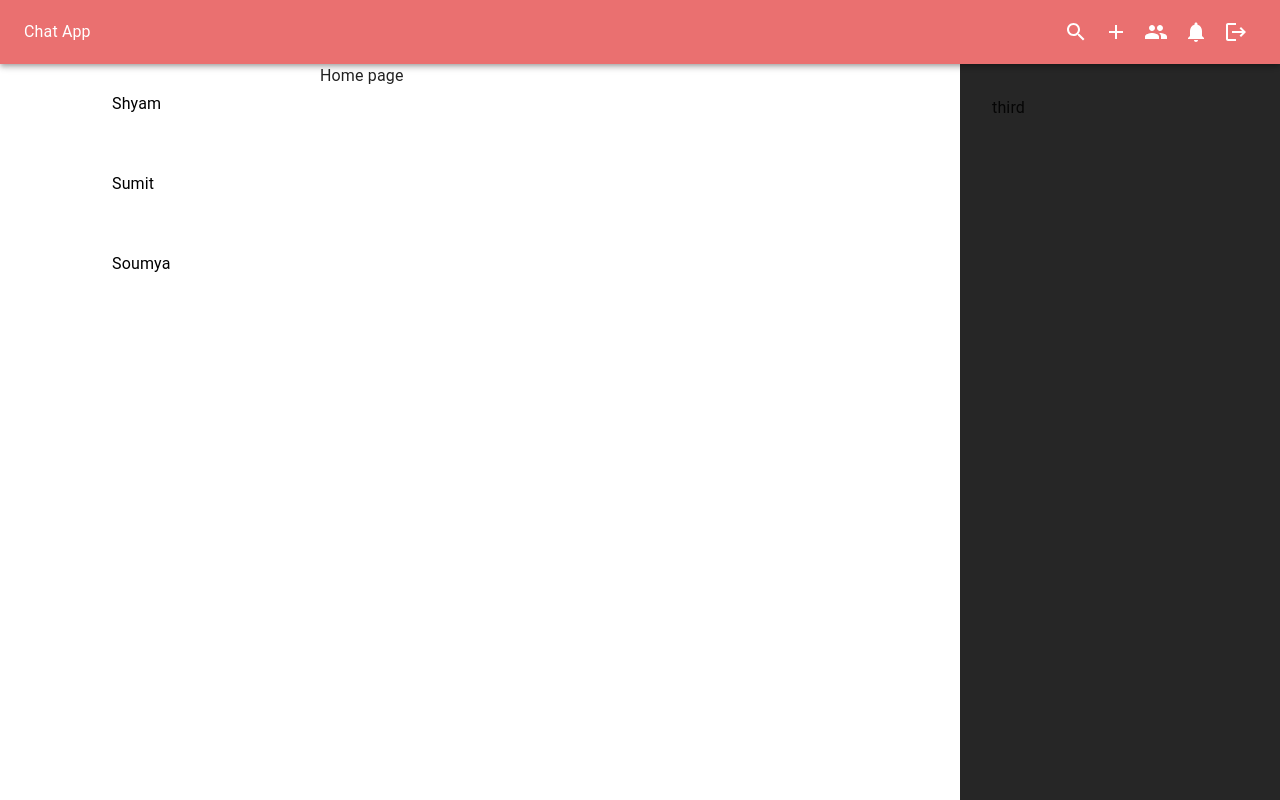
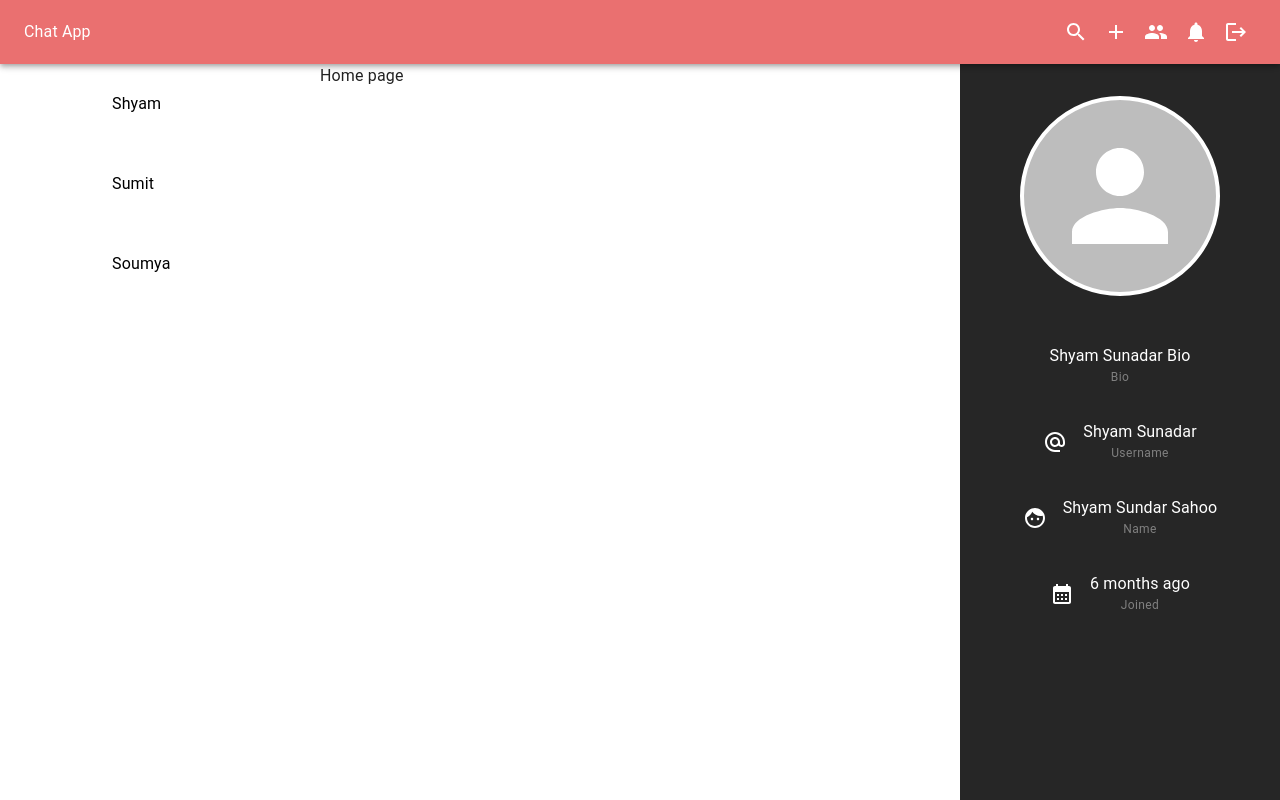
Before and after one commit to Shyam01999/chat-app, a React (Vite) app in the folder client/: page / in a window 1280 px wide. Built offline with nearby package versions, Linux system fonts and the light colour scheme.

Commit message:
profile card

```diff
--- a/client/package.json
+++ b/client/package.json
@@ -17,6 +17,7 @@
     "@mui/material": "^6.1.9",
     "6pp": "^1.3.9",
     "axios": "^1.7.8",
+    "moment": "^2.30.1",
     "react": "^18.3.1",
     "react-dom": "^18.3.1",
     "react-helmet-async": "^2.0.5",
--- a/client/src/components/layout/AppLayout.jsx
+++ b/client/src/components/layout/AppLayout.jsx
@@ -5,6 +5,7 @@ import { Grid } from "@mui/material";
 import ChatList from "../specific/ChatList";
 import { samplechats } from "../../constants/sampleData";
 import { useParams } from "react-router-dom";
+import Profile from "../specific/Profile";
 
 const AppLayout = () => (WrappedComponent) => {
   return (props) => {
@@ -57,7 +58,7 @@ const AppLayout = () => (WrappedComponent) => {
               backgroundColor: "rgba(0,0,0,0.85)",
             }}
           >
-            third
+            <Profile/>
           </Grid>
         </Grid>
       </>
--- /dev/null
+++ b/client/src/components/specific/Profile.jsx
@@ -0,0 +1,71 @@
+import React from "react";
+import Typography from "@mui/material/Typography";
+import {
+  Face as FaceIcon,
+  AlternateEmail as UsernameIcon,
+  CalendarMonth as CalendarIcon,
+} from "@mui/icons-material";
+import { Avatar, Stack } from "@mui/material";
+import moment from "moment";
+
+function Profile() {
+  const AvatarStyle = {
+    width: 200,
+    height: 200,
+    objectFit: "contain",
+    marginBottom: "1rem",
+    border: "4px solid white",
+  };
+
+  return (
+    <>
+      <Stack direction={"column"} alignItems={"center"} gap={"2rem"}>
+        <Avatar sx={AvatarStyle} />
+        <ProfileCard
+          heading={"Bio"}
+          text={"Shyam Sunadar Bio"}
+        />
+        <ProfileCard
+          heading={"Username"}
+          text={"Shyam Sunadar"}
+          Icon={<UsernameIcon />}
+        />
+        <ProfileCard
+          heading={"Name"}
+          text={"Shyam Sundar Sahoo"}
+          Icon={<FaceIcon />}
+        />
+        <ProfileCard
+          heading={"Joined"}
+          text={moment("2024-06-11T18:30:00.000Z").fromNow()}
+          Icon={<CalendarIcon />}
+        />
+      </Stack>
+    </>
+  );
+}
+
+export default Profile;
+
+const ProfileCard = ({ text, Icon, heading }) => {
+  return (
+    <>
+      <Stack
+        direction="row"
+        alignItems={"center"}
+        spacing="1rem"
+        color="white"
+        textAlign="center"
+      >
+        {Icon && Icon}
+        <Stack>
+
+          <Typography variant="body" >
+            {text}
+          </Typography>
+          <Typography variant="caption" color="gray">{heading}</Typography>
+        </Stack>
+      </Stack>
+    </>
+  );
+};
--- a/client/src/components/styles/StyledComponents.jsx
+++ b/client/src/components/styles/StyledComponents.jsx
@@ -18,6 +18,6 @@ export const Link = styled(LinkComponent)`
   color: black;
   padding: 1rem;
   &:hover {
-    background-color: #f0f0f0;
+    background-color: rgba(0, 0, 0, 0.1);
   }
 `;
```
Also changed, not shown: 1 other file (tests, documents, lock files or other folders).
